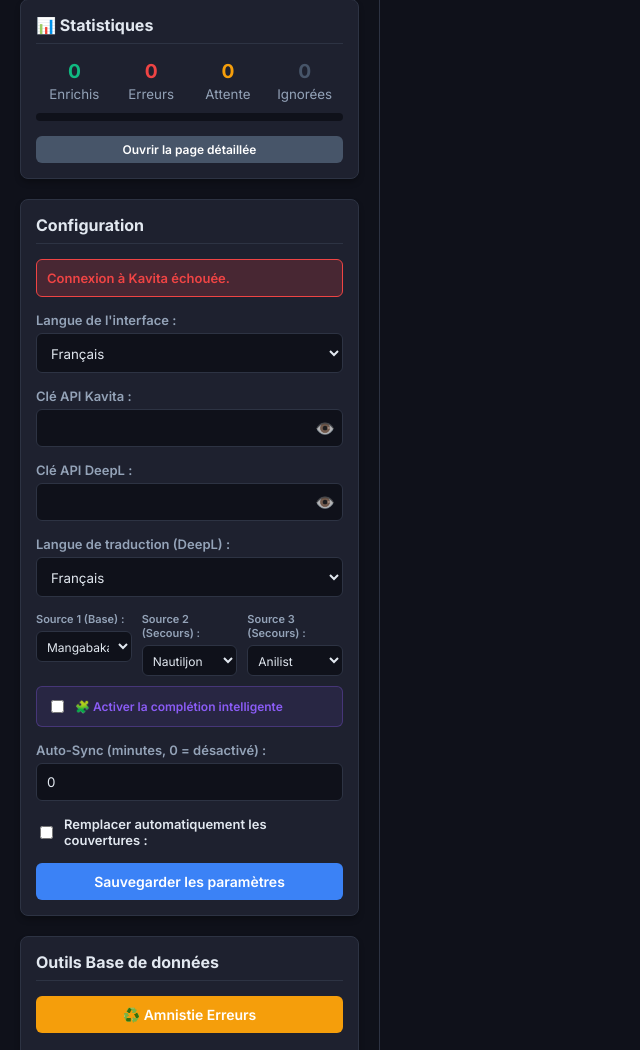
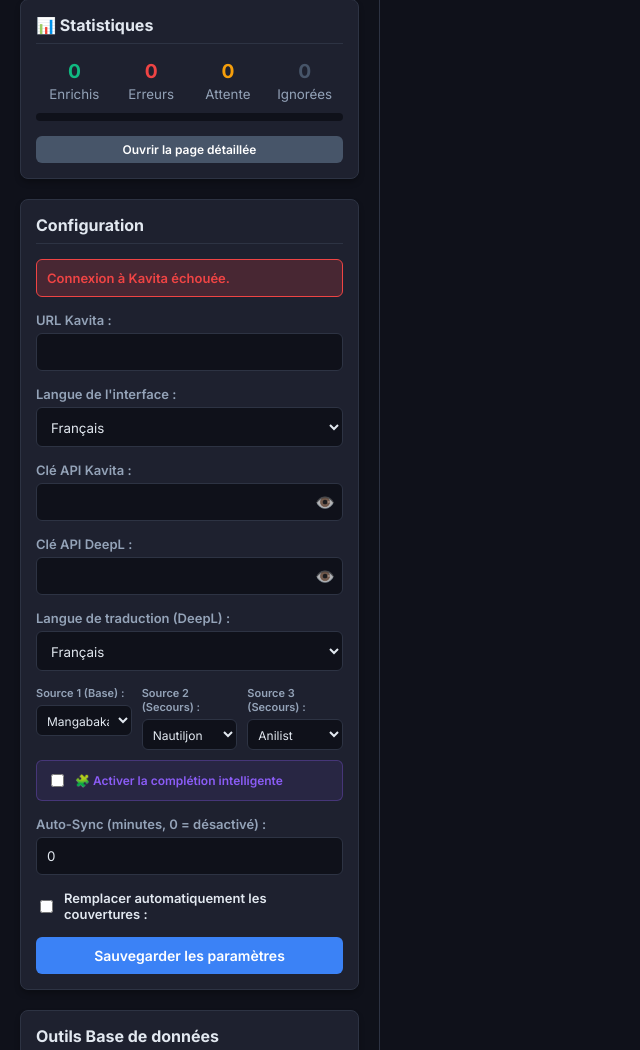
Before and after one commit to raukorim-bot/MetaKavita, a Flask app: page / in a window 1280 px wide. Shown: the part 81-1131 px from the top of the page, without its empty margins (0-640 px from the left). Run offline with Flask 3, Linux system fonts and the light colour scheme; data that the repository does not hold is empty; some libraries are stand-ins or nearby versions.

Commit message:
feat: V1.3.1 - Fix d'une coquille sur l'index.html

```diff
--- a/templates/index.html
+++ b/templates/index.html
@@ -84,6 +84,10 @@
                     {% if error_msg %}<div class="alert error">{{ error_msg }}</div>{% endif %}
 
                     <form id="configForm">
+					                        <div class="form-group">
+                            <label>{{ t.kavita_url }}</label>
+                            <input type="text" name="KAVITA_URL" value="{{ config.get('KAVITA_URL', '') }}" required>
+                        </div>
                         <div class="form-group">
                             <label>{{ t.ui_lang }}</label>
                             <select name="UI_LANG" onchange="saveConfig()">
```
